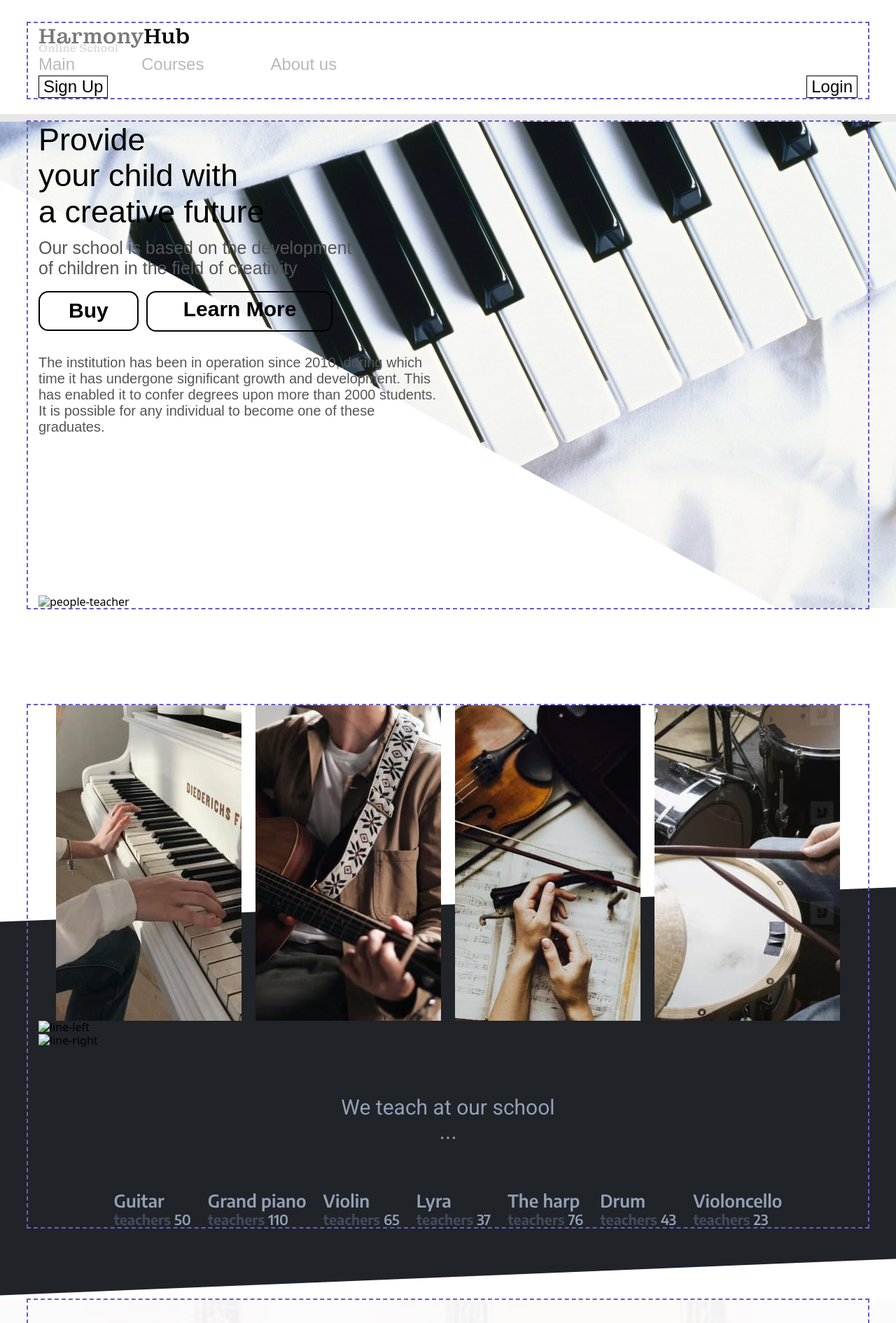
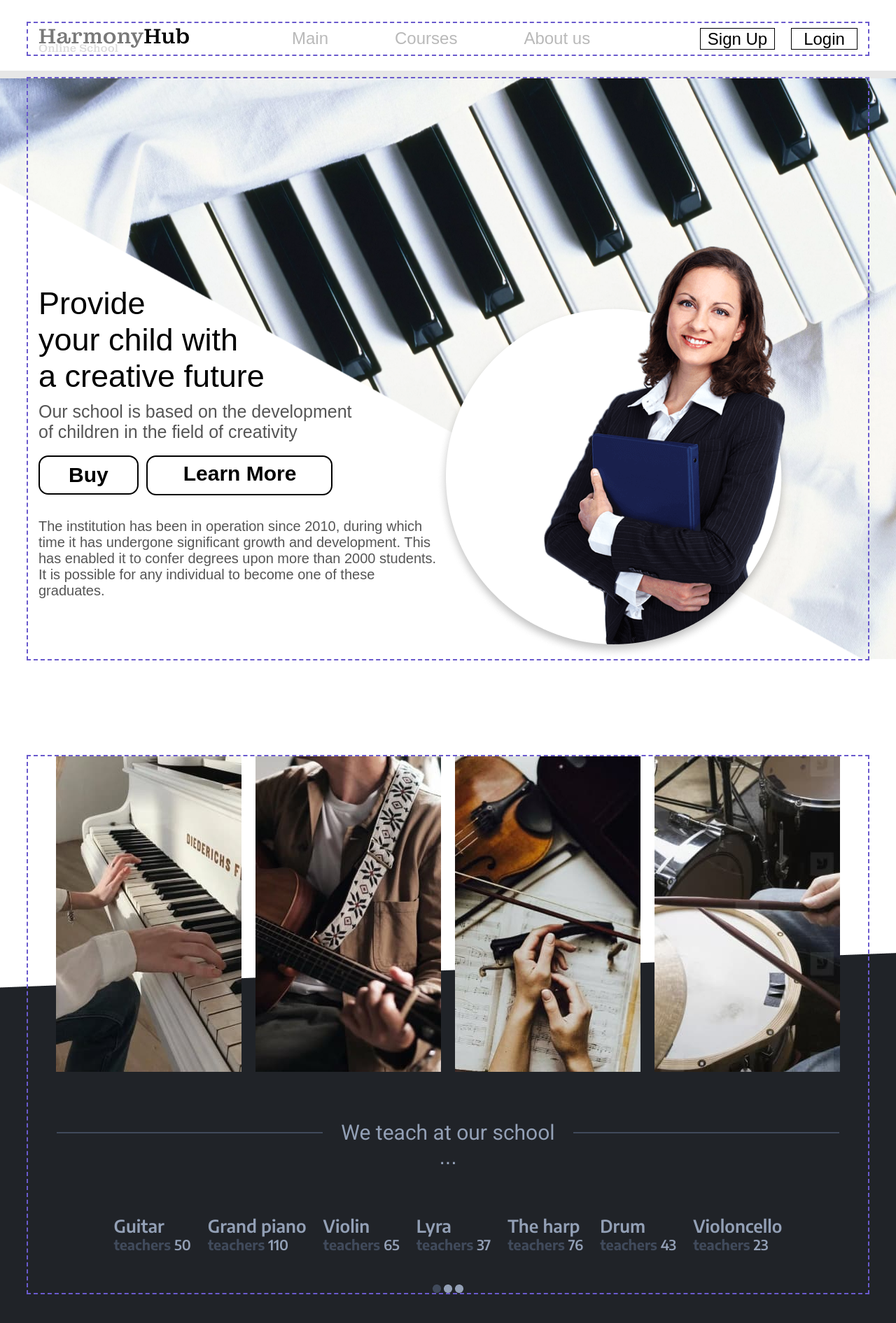
Before and after one commit to Blazequiz/HarmonyClub, a plain HTML site: page index.html in a window 1280 px wide. Shown: the top 1891 px of the page at 70% size. Drawn offline with nearby package versions, Linux system fonts and the light colour scheme; a web font is replaced by a local one.

Commit message:
add changes in index and in header.css/wwt.css

```diff
--- a/css/header.css
+++ b/css/header.css
@@ -4,15 +4,6 @@ header {
     border-bottom: solid 11px #e7e7e7;
 }
 .header_logo {
-    font-family: var(--font5);
-    font-weight: 500;
-    font-size: 30px;
-    color: #787878;
-}
-.header_logo_span {
-    color: #000;
-}
-.header_logo_div {
     margin-right: 145px;
 }
 .header_nav {
--- a/css/what_we_teach.css
+++ b/css/what_we_teach.css
@@ -11,7 +11,6 @@
     font-weight: 400;
     font-size: 30px;
     color: #93a0b6;
-    margin-top: 70px;
 }
 
 .section-what_we_teach_img-line {
@@ -19,6 +18,7 @@
 }
 .section-what_we_teach_div {
     display: flex;
+    margin-top: 70px;
 }
 .section-what_we_teach_description {
     display: flex;
--- a/index.html
+++ b/index.html
@@ -23,11 +23,11 @@
 </head>
 <body>
   <!-- header -->
-  <header class="header flex">
-    <div class="container">
-        <nav class="header-nav">
+  <header class="header">
+    <div class="container flex">
+        <nav class="header_nav">
             <a href="./index.html">
-              <img src="./images/logo.png" alt="logo">
+              <img src="./images/logo.png" alt="logo" class="header_logo">
             </a>
             <ul class="nav_list">
                 <li class="nav_list_item">
@@ -43,19 +43,20 @@
         </nav>
         <ul class="nav_button-list">
             <li class="nav_button-list_item">
-                <button class="nav_button-list_item_button">Sign Up</button>
+                <button class="nav_button-list_item_button sign_up">Sign Up</button>
             </li>
-            <li class="nav_button-list">
-                <button class="nav_button-list_item_button">Login</button>
+            <li class="nav_button-list_item">
+                <button class="nav_button-list_item_button login">Login</button>
             </li>
         </ul>
     </div>
-</header>
+  </header>
   <!-- main -->
 <main>
   <!-- hero-section -->
     <section class="hero-section">
-        <div class="container">
+        <div class="container flex">
+          <div class="hero_div">
             <h1 class="hero-section_title">Provide <br><span class="hero-section_title_span">your child with<br>a creative future</span></h1>
             <p class="hero-section_description">Our school is based on the development <br> of children in the field of creativity</p>
             <ul class="hero-section_list">
@@ -67,7 +68,11 @@
                 </li>
             </ul>
             <p class="hero-section_p">The institution has been in operation since 2010, during which <br> time it has undergone significant growth and development. This <br> has enabled it to confer degrees upon more than 2000 students. <br> It is possible for any individual to become one of these <br> graduates.</p>
-            <img src="" alt="people-teacher" class="hero-section_img">
+          </div>
+          <div>
+            <img src="./images/teacher.png" alt="people-teacher" class="hero-section_img">
+          </div>
+
         </div>
     </section>
     <!-- section-what_we_teacah -->
@@ -87,9 +92,11 @@
                     <img src="./images/drum.jpg" alt="student-playing-drum" class="section-what_we_teach_img-list_item_img">
                 </li>
             </ul>
-            <img src="" alt="line-left" class="section-what_we_teach_img-line">
-            <img src="" alt="line-right" class="section-what_we_teach_img-line">
-            <h2 class="section-what_we_teach_title">We teach at our school</h2>
+            <div class="section-what_we_teach_div">
+              <img src="./images/line.png" alt="line-left" class="section-what_we_teach_img-line">
+              <h2 class="section-what_we_teach_title">We teach at our school</h2>
+              <img src="./images/line.png" alt="line-right" class="section-what_we_teach_img-line">
+            </div>
             <p class="section-what_we_teach_description">...</p>
             <ul class="section-what_we_teach_list">
                 <li class="section-what_we_teach_list_item">
@@ -120,6 +127,17 @@
                     <h3 class="section-what_we_teach_list_item_title">Violoncello</h3>
                     <p class="section-what_we_teach_list_item_description"><span class="section-what_we_teach_list_item_description_span">teachers</span> 23</p>
                 </li>
+            </ul>
+            <ul class="section-what_we_teach_circle_list">
+              <li class="section-what_we_teach_circle_item">
+                <img src="./images/circle_dark.png" alt="dark-circle">
+              </li>
+              <li class="section-what_we_teach_circle_item">
+                <img src="./images/circle_light.png" alt="light-circle">
+              </li>
+              <li class="section-what_we_teach_circle_item">
+                <img src="./images/circle_light.png" alt="light-circle">
+              </li>
             </ul>
         </div>
     </section>
```
Also changed, not shown: images/line.png (added).
